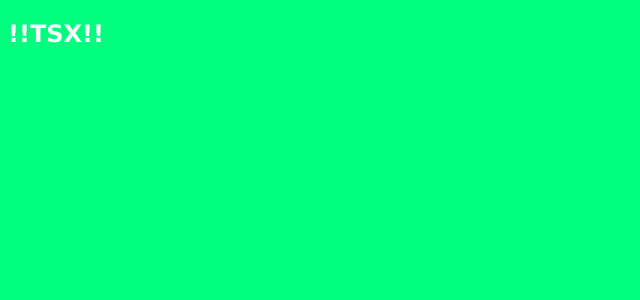
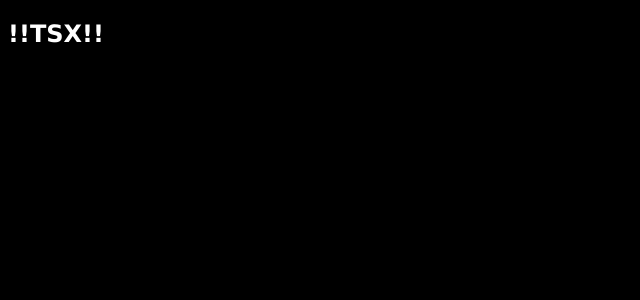
Before and after one commit to pdl5p/webpack-hmr-react-typescript, a React app: page / in a window 1280 px wide. Shown: the top 300 px of the page, without its empty margins (0-640 px from the left). Built offline with nearby package versions, Linux system fonts and the light colour scheme.

Commit message:
Black bg

```diff
--- a/src/style.css
+++ b/src/style.css
@@ -2,5 +2,5 @@ body{
     font-family: Verdana, Geneva, Tahoma, sans-serif;
     font-weight: normal;
     color: white;
-    background-color: springgreen;
+    background-color: black;
 }
```
